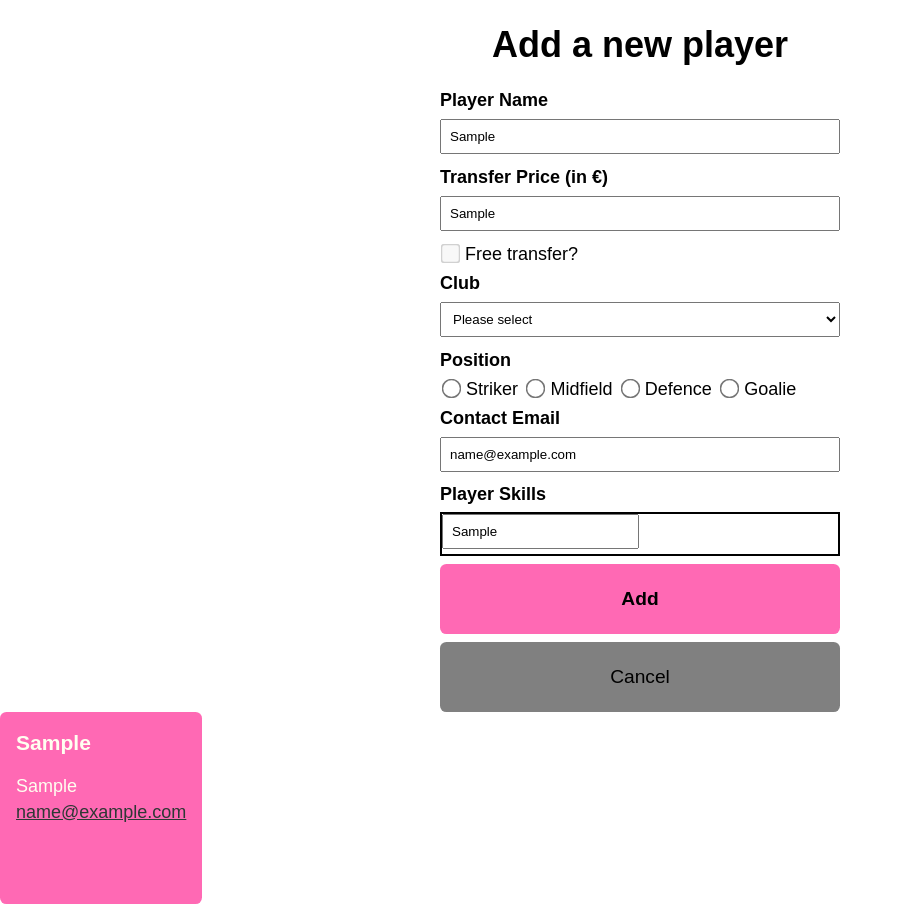
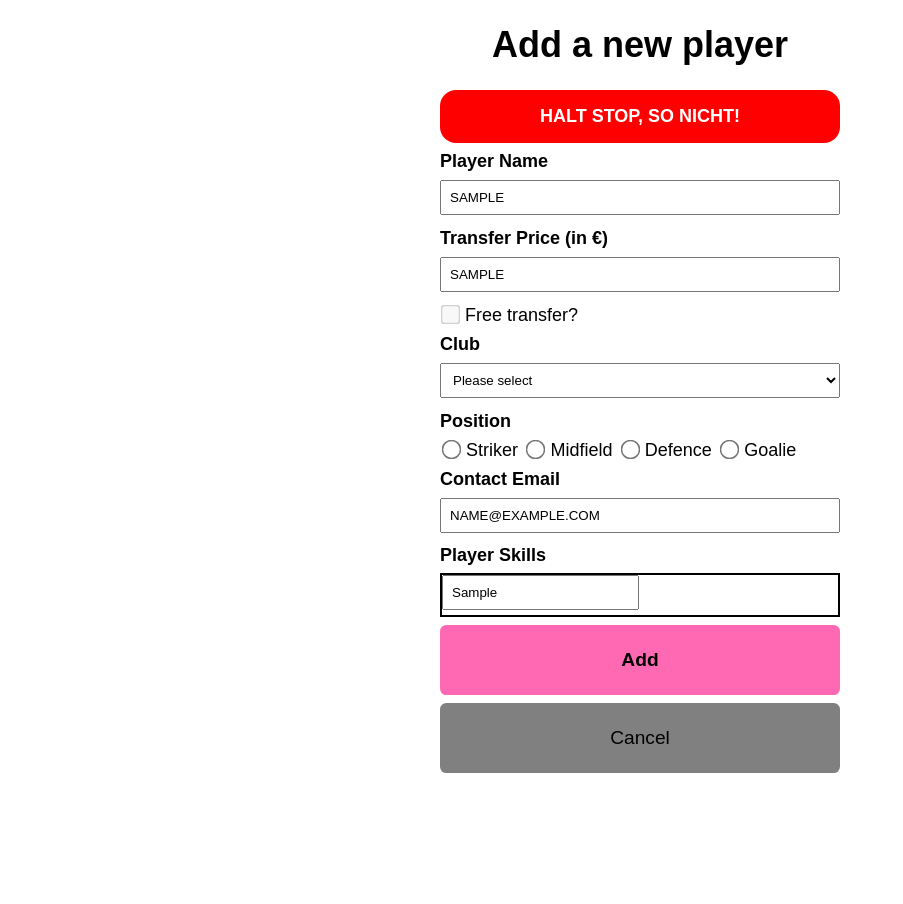
Before and after one commit to felixcanditt/soccer-transfer-felix, a React (Create React App) app: page / in a window 1280 px wide. Both pictures are taken after typing "Sample", "Sample", "name@example.com", "Sample" into the empty fields and a click on the button "Add". Shown: the whole page, without its empty margins (0-903 px from the left). After the commit the page ends 800 px from the top, so only its background shows below. Built offline with nearby package versions, Linux system fonts and the light colour scheme.

Commit message:
validation works now

```diff
--- a/src/PlayerForm.js
+++ b/src/PlayerForm.js
@@ -15,6 +15,14 @@ export default function PlayerForm({ onAddPlayer }) {
   const [player, setPlayer] = useState(initialPlayerState);
   const [tag, setTag] = useState(''); // NEU
   const [skills, setSkills] = useState([]); // NEU
+  const [Error, setError] = useState(false);
+
+  const validateName = (player) => player.name.length >= 2;
+  const validateEMail = (player) =>
+    (player.email.includes('@') && player.email.endsWith('.com')) ||
+    player.email.endsWith('.de');
+  const validatePrice = (player) =>
+    (player.price > 0 && !player.free_transfer) || player.free_transfer;
 
   // useEffect: wenn sich skills aktualisiert, aktualisiert sich automatisch auch player
   useEffect(() => {
@@ -24,7 +32,7 @@ export default function PlayerForm({ onAddPlayer }) {
 
   function updatePlayer(event) {
     const fieldName = event.target.name;
-    let fieldValue = event.target.value;
+    let fieldValue = event.target.value.toUpperCase();
 
     if (event.target.type === 'checkbox') {
       fieldValue = event.target.checked;
@@ -38,7 +46,16 @@ export default function PlayerForm({ onAddPlayer }) {
 
   function handleFormSubmit(event) {
     event.preventDefault();
-    onAddPlayer(player);
+    if (
+      validateName(player) &&
+      validateEMail(player) &&
+      validatePrice(player)
+    ) {
+      onAddPlayer(player);
+      setError(false);
+    } else {
+      setError(true);
+    }
     console.log(player);
   }
 
@@ -67,12 +84,16 @@ export default function PlayerForm({ onAddPlayer }) {
 
   return (
     <Formular onSubmit={handleFormSubmit}>
+      {Error && <ErrorBox>HALT STOP, SO NICHT!</ErrorBox>}
+
       <label htmlFor="name">Player Name</label>
       <input
         type="text"
         name="name"
         onChange={updatePlayer}
         value={player.name} //vorbelegt falls es Wert gibt
+        // value ist nicht das was im Browser steht, sondern das was im State gespeichert ist
+        // deswegen kann man kleine Buchstaben tippen, State manipulieren sodass sofort Großbuchstaben angezeigt werden
       />
 
       <label htmlFor="price">Transfer Price (in €)</label>
@@ -91,6 +112,7 @@ export default function PlayerForm({ onAddPlayer }) {
           onChange={updatePlayer}
           value={player.free_transfer}
           disabled={player.price !== ''}
+          checked={player.free_transfer}
           // disabled wenn ein Preis eingegeben wurde, also kein leerer String ist
         />
         <span>Free transfer?</span>
@@ -258,3 +280,12 @@ const SkillsContainer = styled.div`
     padding: 0.5rem;
   }
 `;
+
+const ErrorBox = styled.div`
+  background: red;
+  color: white;
+  padding: 1rem;
+  border-radius: 1rem;
+  text-align: center;
+  font-weight: bold;
+`;
```
